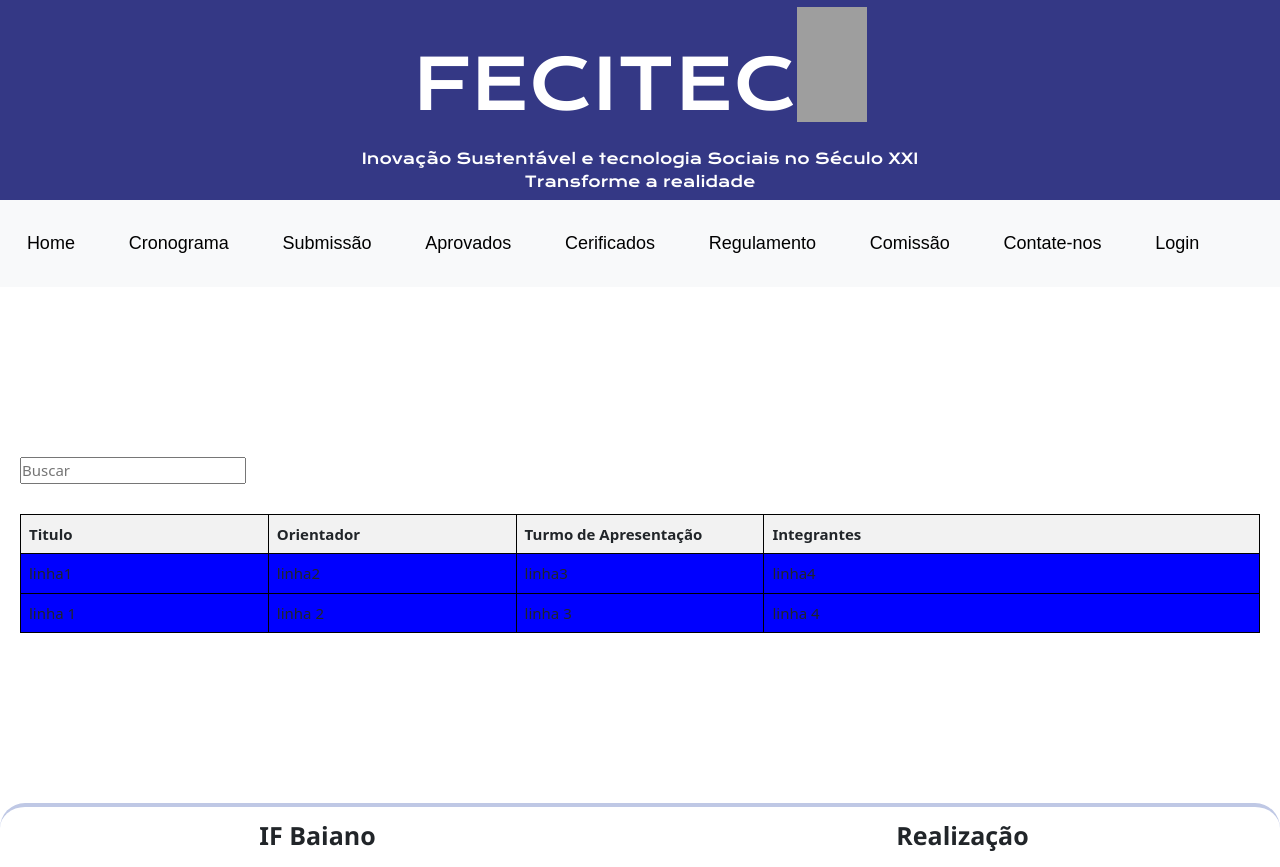
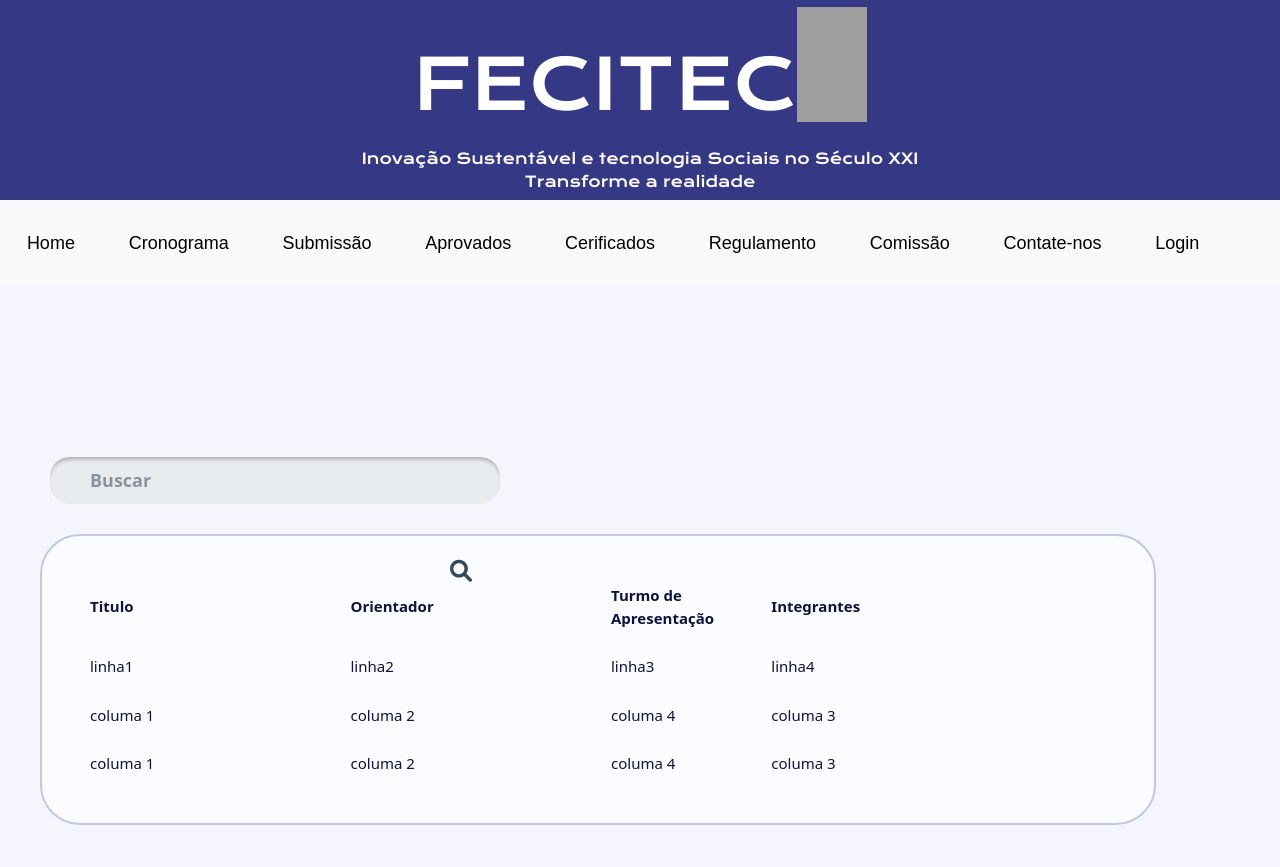
Before and after one commit to JH0nnYGb/FECITEC_GIT, a Django app: template fecitec/templates/aprovado.html in a window 1280 px wide. Shown: the top 867 px of the page. Run offline with Django 5.2, Linux system fonts and the light colour scheme; the template is opened without the code that fills it, so the values that code supplies are empty; grey boxes are pictures that could not be loaded.

Commit message:
finaalizando tela de aprovados

```diff
--- a/fecitec/static/Css/aprovados.css
+++ b/fecitec/static/Css/aprovados.css
@@ -1,29 +1,72 @@
-table {
-    width: 100%;
-    border-collapse: collapse;
-    background-color: blue;
-    border: red;
-}
-th, td {
-    border: 1px solid #000;
-    padding: 8px;
-    text-align: left;
-}
-th {
-    background-color: #f2f2f2;
+.seachr-bar{
+    margin-inline: 30px;
+    position: relative;
+    color: #374957;
+    background-color: #E9ECEF;
+    font-weight:600;
+    font-size: larger;
+    padding-inline: 40px;
+    padding-block: 10px;
+    width: 30rem;
+    border-radius: 20px;
+    border: none;
+    box-shadow: inset 0 4px 4px -2px rgba(0, 0, 0, 0.3);
+
 }
 
-.container-buscar{
+i {
+    position: absolute;
+    left: 30rem;
+    top: 70%;
+    font-size: 22px;
+    color:#374957;
+
+}
+
+.container-table{
+    background-color: #F5F5FD;
     justify-content: center;
     width: 100%;
     padding: 20px;
 }
+
 .content_father{
     display: flex;
     gap: 30px;
     flex-direction: column;
     margin-block: 10rem;
 }
+
 .content_child{
     width: 100%;
 }
+
+table {
+    border-collapse: separate;
+    border-spacing: 10px;
+    border: solid 2px #BFC8E5;
+    background-color: #FBFCFF;
+    border-radius: 40px;
+    width: 90%;
+    margin-inline: 20px;
+    padding-block: 30px;
+    padding-inline: 30px;
+}
+
+.cabecalho_table{
+    font-weight: 600;
+    color: #0F1141;
+}
+
+th, td {
+    padding: 8px;
+    text-align: left;
+    border: none;
+    background-color: #FBFCFF;
+
+}
+
+td{
+    font-weight: 400;
+    color: #0F1141;
+}
--- a/fecitec/templates/aprovado.html
+++ b/fecitec/templates/aprovado.html
@@ -8,10 +8,11 @@
 
 {% block content %}
 
-    <div class="container-buscar">
+    <div class="container-table">
         <div class="content_father">
             <form action="">
                 <input type="text" class="seachr-bar " name ="buscar" placeholder="Buscar" >
+                <i class="fas fa-search"></i>
             </form>
 
             <div class="content_child">
@@ -24,18 +25,23 @@
                     </thead>
                     <tbody>
                         <tr class="li_table">
-                            <td style="width: 20%;">linha1</td>
-                            <td style="width: 20%;">linha2</td>
-                            <td style="width: 20%;">linha3</td>
-                            <td style="width: 40%;">linha4</td>
+                            <td style="width: 25%;">linha1</td>
+                            <td style="width: 25%;">linha2</td>
+                            <td style="width: 15%;">linha3</td>
+                            <td style="width: 35%;">linha4</td>
                         </tr>
                         <tr class="li_table">
-                            <td class="conteudo_li">linha 1</td>
-                            <td class="conteudo_li">linha 2</td>
-                            <td class="conteudo_li">linha 3</td>
-                            <td class="conteudo_li">linha 4</td>
+                            <td class="conteudo_li">columa 1</td>
+                            <td class="conteudo_li">columa 2</td>
+                            <td class="conteudo_li">columa 4</td>
+                            <td class="conteudo_li">columa 3</td>
                         </tr>
-
+                        <tr class="li_table">
+                            <td class="conteudo_li">columa 1</td>
+                            <td class="conteudo_li">columa 2</td>
+                            <td class="conteudo_li">columa 4</td>
+                            <td class="conteudo_li">columa 3</td>
+                        </tr>
                     </tbody>
 
 
--- a/fecitec/templates/base.html
+++ b/fecitec/templates/base.html
@@ -11,6 +11,7 @@
     <link href="https://fonts.googleapis.com/css2?family=Krona+One&display=swap" rel="stylesheet">
     <link rel="stylesheet" href="https://www.w3schools.com/w3css/4/w3.css">
     <link href="https://cdn.jsdelivr.net/npm/bootstrap@5.0.2/dist/css/bootstrap.min.css" rel="stylesheet" integrity="sha384-EVSTQN3/azprG1Anm3QDgpJLIm9Nao0Yz1ztcQTwFspd3yD65VohhpuuCOmLASjC" crossorigin="anonymous">
+    <link rel="stylesheet" href="https://cdnjs.cloudflare.com/ajax/libs/font-awesome/6.0.0-beta3/css/all.min.css"> <!-- importacao de icones -->
     <link rel="stylesheet" href="{% static 'Css/style.css' %}">
     <link rel="stylesheet" href="{% static 'Css/home.css' %}">
     <link rel="stylesheet" href="{% static 'Css/Midias/midias.css'%}">
--- a/fecitec/views.py
+++ b/fecitec/views.py
@@ -5,4 +5,4 @@
 
 
 def aprovados_view(request):
-    return render(request, 'aprovados.html')
+    return render(request, 'aprovado.html')
```
